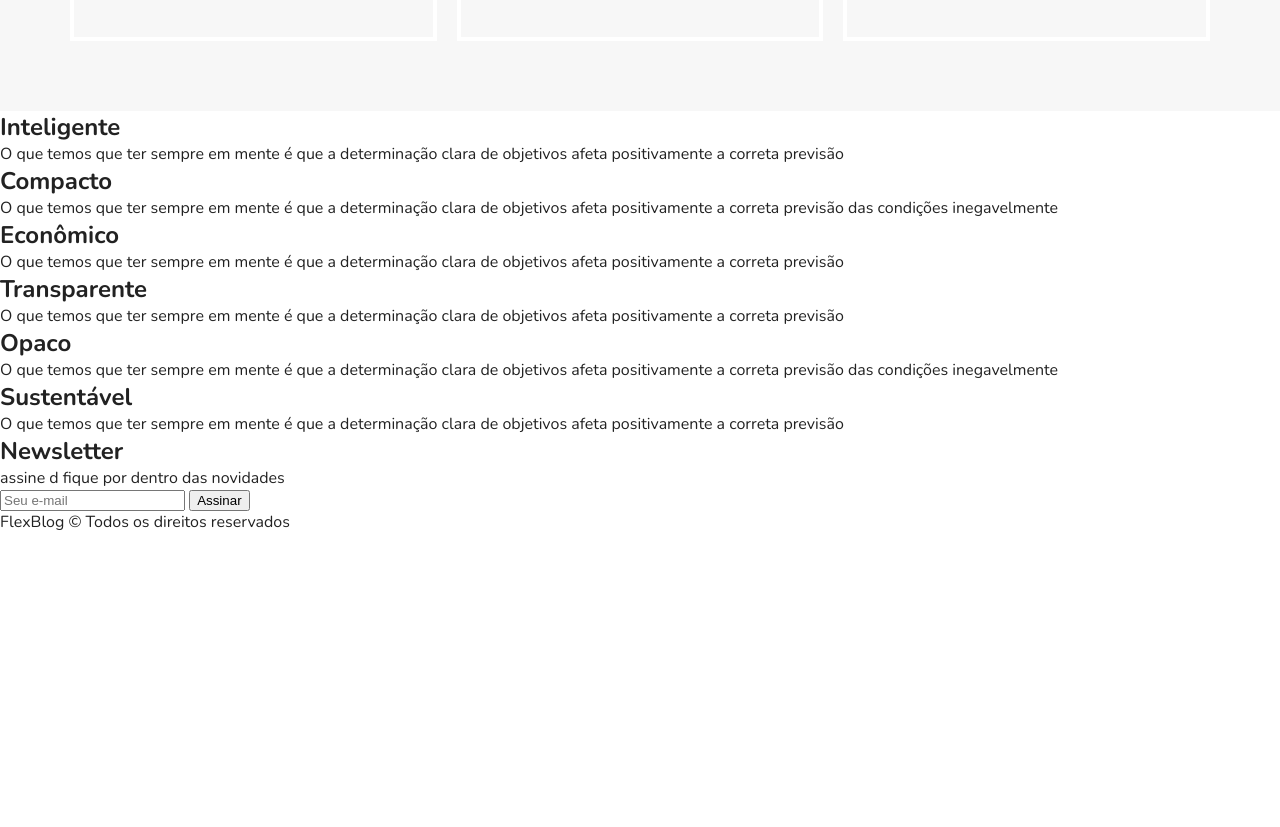
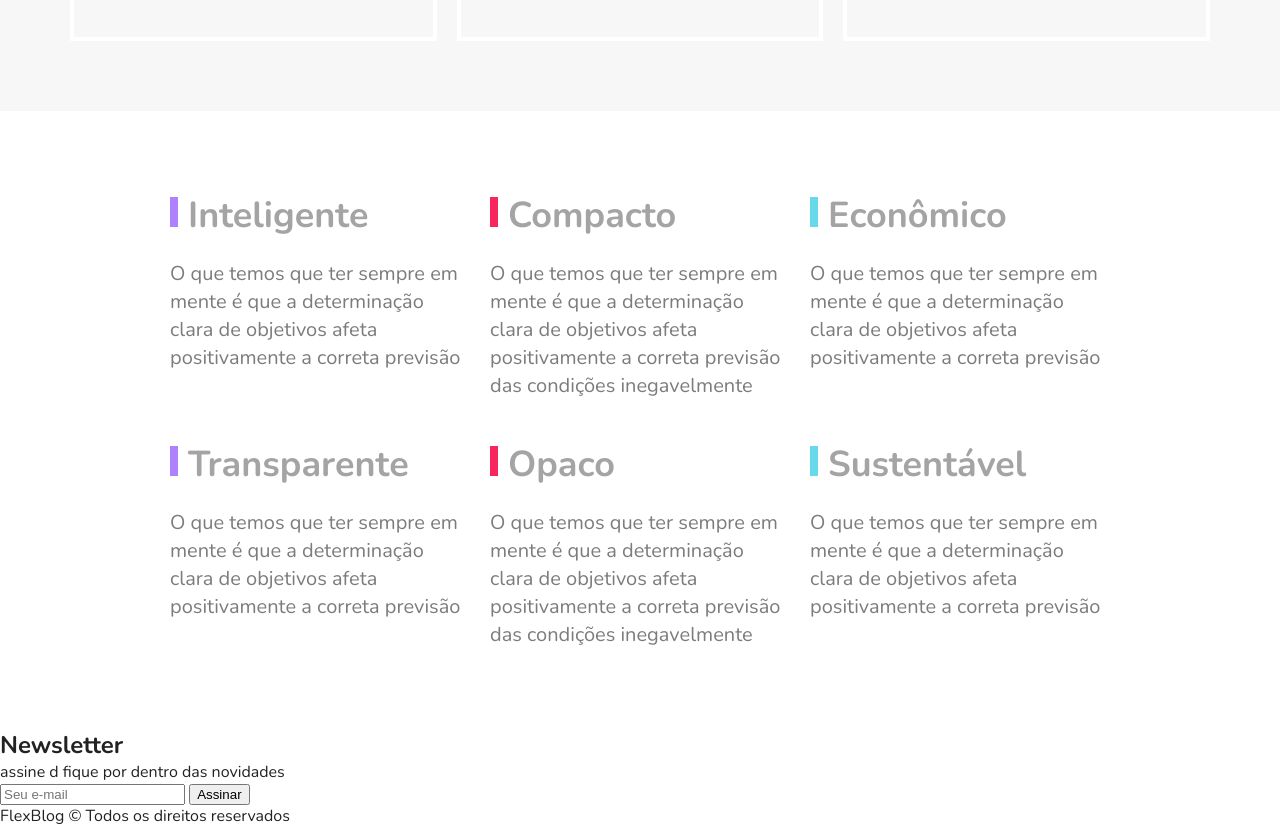
Before and after one commit to devBlasquez/FlexBlog, a plain HTML site: page index.html in a window 1280 px wide. Shown: the part 2493-3320 px from the top of the page. Before the commit the page ends 3026 px from the top, so only its background shows below. Drawn offline with nearby package versions, Linux system fonts and the light colour scheme.

Commit message:
add: Estilização da section qualidade

```diff
--- a/css/style.css
+++ b/css/style.css
@@ -276,3 +276,48 @@ img {
     order: -1;
   }
 }
+
+/*Qualidade*/
+
+.qualidade {
+  max-width: 960px;
+  margin: 60px auto;
+  display: flex;
+  flex-wrap: wrap;
+}
+
+.qualidade-item {
+  /*flex: (flex-grow) (flex-shrink) (flex-basis)*/
+  flex: 1 1 300px;
+  margin: 20px 10px;
+}
+
+.qualidade-item h2 {
+  font-size: 2.25em;
+  color: #a4a4a4;
+  margin-bottom: 20px;
+}
+
+.qualidade-item h2::before {
+  content: "";
+  display: inline-block;
+  width: 8px;
+  height: 30px;
+  margin-right: 10px;
+}
+/*Entre os parenteses, basicamente começa do número que é somado e depois se contam mais 3 itens da classe qualidade-item*/
+.qualidade-item:nth-of-type(3n + 1) h2::before {
+  background: #ae81ff;
+}
+.qualidade-item:nth-of-type(3n + 2) h2::before {
+  background: #f9265e;
+}
+.qualidade-item:nth-of-type(3n + 3) h2::before {
+  background: #66d9eb;
+}
+
+.qualidade-item p {
+  font-size: 1.25em;
+  line-height: 1.4;
+  color: #7c7c7c;
+}
```
